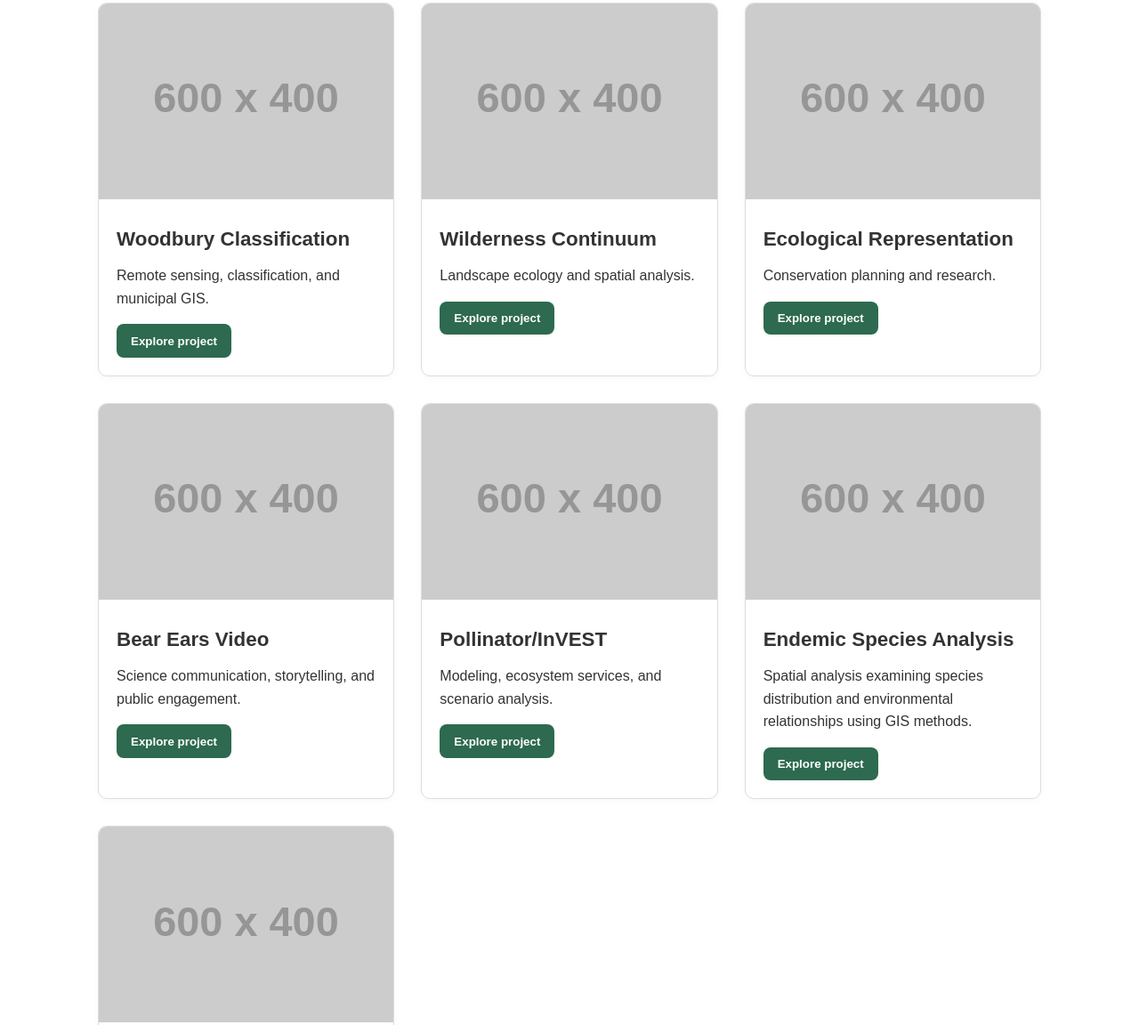
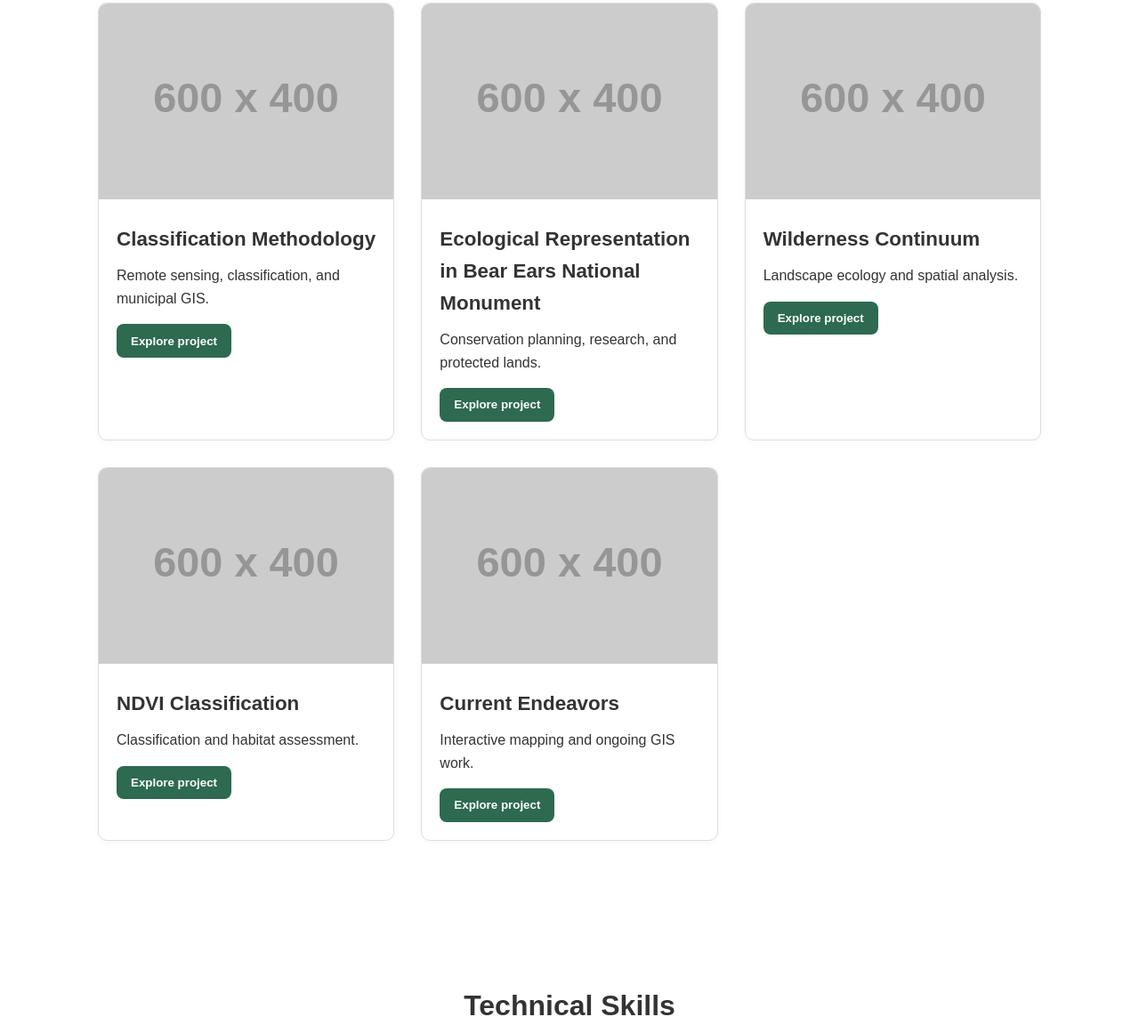
Before and after one commit to Cassandra-Clubb/CassClu-GIS-Portfolio, a plain HTML site: page index.html in a window 1280 px wide. Shown: the part 1272-2424 px from the top of the page at 89% size. Drawn offline with Linux system fonts and the light colour scheme; placeholder pictures from the web are drawn by us.

Commit message:
Update featured projects and detail dialogs

```diff
--- a/index.html
+++ b/index.html
@@ -214,6 +214,12 @@ h2 {
     background: #1d4d3a;
 }
 
+.project-button:focus-visible,
+.dialog-close:focus-visible {
+    outline: 3px solid #9bb9a8;
+    outline-offset: 3px;
+}
+
 .project-dialog {
     width: min(700px, calc(100% - 2rem));
     max-height: 85vh;
@@ -222,6 +228,7 @@ h2 {
     border: 0;
     border-radius: 12px;
     box-shadow: 0 12px 30px rgba(0,0,0,0.25);
+    overflow-y: auto;
 }
 
 .project-dialog::backdrop {
@@ -231,6 +238,7 @@ h2 {
 .project-dialog h2 {
     text-align: left;
     margin-bottom: 0.8rem;
+    padding-right: 2.5rem;
 }
 
 .project-dialog img {
@@ -372,166 +380,120 @@ Headshot photo goes here
 </section>
 
 <section id="projects">
-
 <h2>Featured Projects</h2>
 
 <div class="projects-grid">
 
-<div class="project-card">
-<img src="https://via.placeholder.com/600x400" alt="Woodbury Classification project preview">
+<article class="project-card">
+<img src="https://via.placeholder.com/600x400" alt="Classification Methodology project preview">
 <div class="project-content">
-<h3>Woodbury Classification</h3>
+<h3>Classification Methodology</h3>
 <p>Remote sensing, classification, and municipal GIS.</p>
-<button class="project-button" type="button" onclick="document.getElementById('woodbury-details').showModal()">Explore project</button>
+<button class="project-button" type="button" onclick="document.getElementById('classification-details').showModal()">Explore project</button>
 </div>
+</article>
+
+<article class="project-card">
+<img src="https://via.placeholder.com/600x400" alt="Ecological Representation in Bear Ears National Monument project preview">
+<div class="project-content">
+<h3>Ecological Representation in Bear Ears National Monument</h3>
+<p>Conservation planning, research, and protected lands.</p>
+<button class="project-button" type="button" onclick="document.getElementById('ecological-details').showModal()">Explore project</button>
 </div>
+</article>
 
-<div class="project-card">
+<article class="project-card">
 <img src="https://via.placeholder.com/600x400" alt="Wilderness Continuum project preview">
 <div class="project-content">
 <h3>Wilderness Continuum</h3>
 <p>Landscape ecology and spatial analysis.</p>
 <button class="project-button" type="button" onclick="document.getElementById('wilderness-details').showModal()">Explore project</button>
 </div>
+</article>
+
+<article class="project-card">
+<img src="https://via.placeholder.com/600x400" alt="NDVI Classification project preview">
+<div class="project-content">
+<h3>NDVI Classification</h3>
+<p>Classification and habitat assessment.</p>
+<button class="project-button" type="button" onclick="document.getElementById('ndvi-details').showModal()">Explore project</button>
 </div>
+</article>
 
-<div class="project-card">
-<img src="https://via.placeholder.com/600x400" alt="Ecological Representation project preview">
+<article class="project-card">
+<img src="https://via.placeholder.com/600x400" alt="Current Endeavors interactive mapping project preview">
 <div class="project-content">
-<h3>Ecological Representation</h3>
-<p>Conservation planning and research.</p>
-<button class="project-button" type="button" onclick="document.getElementById('ecological-details').showModal()">Explore project</button>
+<h3>Current Endeavors</h3>
+<p>Interactive mapping and ongoing GIS work.</p>
+<button class="project-button" type="button" onclick="document.getElementById('current-details').showModal()">Explore project</button>
 </div>
-</div>
-
-<div class="project-card">
-<img src="https://via.placeholder.com/600x400" alt="Bear Ears Video project preview">
-<div class="project-content">
-<h3>Bear Ears Video</h3>
-<p>Science communication, storytelling, and public engagement.</p>
-<button class="project-button" type="button" onclick="document.getElementById('bears-details').showModal()">Explore project</button>
-</div>
-</div>
-
-<div class="project-card">
-<img src="https://via.placeholder.com/600x400" alt="Pollinator/InVEST project preview">
-<div class="project-content">
-<h3>Pollinator/InVEST</h3>
-<p>Modeling, ecosystem services, and scenario analysis.</p>
-<button class="project-button" type="button" onclick="document.getElementById('pollinator-details').showModal()">Explore project</button>
-</div>
-</div>
-
-<div class="project-card">
-<img src="https://via.placeholder.com/600x400" alt="Endemic Species Analysis project preview">
-<div class="project-content">
-<h3>Endemic Species Analysis</h3>
-<p>Spatial analysis examining species distribution and environmental relationships using GIS methods.</p>
-<button class="project-button" type="button" onclick="document.getElementById('endemic-details').showModal()">Explore project</button>
-</div>
-</div>
-
-<div class="project-card">
-<img src="https://via.placeholder.com/600x400" alt="Classification Methods project preview">
-<div class="project-content">
-<h3>Classification Methods</h3>
-<p>Remote sensing project comparing classification techniques for land cover mapping.</p>
-<button class="project-button" type="button" onclick="document.getElementById('classification-details').showModal()">Explore project</button>
-</div>
-</div>
+</article>
 
 </div>
-
 </section>
 
-<dialog id="woodbury-details" class="project-dialog">
+<dialog id="classification-details" class="project-dialog">
   <button class="dialog-close" type="button" aria-label="Close project details" onclick="this.closest('dialog').close()">×</button>
-  <h2>Woodbury Classification</h2>
-  <img src="https://via.placeholder.com/1200x700" alt="Woodbury classification map preview">
-  <p>This project applied remote sensing and classification techniques to assess municipal land cover patterns and support local planning decisions.</p>
+  <h2>Classification Methodology</h2>
+  <img src="https://via.placeholder.com/1200x700" alt="Classification Methodology project image placeholder">
+  <p>This project focuses on remote sensing classification methods and their application to municipal GIS.</p>
   <div class="project-widgets">
-    <div><strong>Focus</strong>Municipal land cover</div>
-    <div><strong>Methods</strong>Remote sensing and GIS</div>
-    <div><strong>Goal</strong>Planning support</div>
+    <div><strong>Focus</strong>Remote sensing</div>
+    <div><strong>Methods</strong>Classification</div>
+    <div><strong>Application</strong>Municipal GIS</div>
+  </div>
+</dialog>
+
+<dialog id="ecological-details" class="project-dialog">
+  <button class="dialog-close" type="button" aria-label="Close project details" onclick="this.closest('dialog').close()">×</button>
+  <h2>Ecological Representation in Bear Ears National Monument</h2>
+  <img src="https://via.placeholder.com/1200x700" alt="Ecological Representation project image placeholder">
+  <p>This project focuses on conservation planning and research related to ecological representation in protected lands.</p>
+  <div class="project-widgets">
+    <div><strong>Focus</strong>Conservation planning</div>
+    <div><strong>Work</strong>Research</div>
+    <div><strong>Context</strong>Protected lands</div>
   </div>
 </dialog>
 
 <dialog id="wilderness-details" class="project-dialog">
   <button class="dialog-close" type="button" aria-label="Close project details" onclick="this.closest('dialog').close()">×</button>
   <h2>Wilderness Continuum</h2>
-  <img src="https://via.placeholder.com/1200x700" alt="Wilderness Continuum landscape analysis preview">
-  <p>This landscape ecology project explored spatial continuity and ecological thresholds across wilderness and managed lands.</p>
+  <img src="https://via.placeholder.com/1200x700" alt="Wilderness Continuum project image placeholder">
+  <p>This project explores landscape ecology questions using spatial analysis.</p>
   <div class="project-widgets">
     <div><strong>Focus</strong>Landscape ecology</div>
     <div><strong>Methods</strong>Spatial analysis</div>
-    <div><strong>Goal</strong>Ecological connectivity</div>
+    <div><strong>Topic</strong>Wilderness continuum</div>
   </div>
 </dialog>
 
-<dialog id="ecological-details" class="project-dialog">
+<dialog id="ndvi-details" class="project-dialog">
   <button class="dialog-close" type="button" aria-label="Close project details" onclick="this.closest('dialog').close()">×</button>
-  <h2>Ecological Representation</h2>
-  <img src="https://via.placeholder.com/1200x700" alt="Ecological Representation map preview">
-  <p>This project evaluated how well protected areas represent biodiversity and ecological features across a landscape.</p>
+  <h2>NDVI Classification</h2>
+  <img src="https://via.placeholder.com/1200x700" alt="NDVI Classification project image placeholder">
+  <p>This project uses NDVI classification to support habitat assessment.</p>
   <div class="project-widgets">
-    <div><strong>Focus</strong>Conservation planning</div>
-    <div><strong>Methods</strong>Conservation analysis</div>
-    <div><strong>Goal</strong>Representation assessment</div>
+    <div><strong>Focus</strong>NDVI</div>
+    <div><strong>Methods</strong>Classification</div>
+    <div><strong>Application</strong>Habitat assessment</div>
   </div>
 </dialog>
 
-<dialog id="bears-details" class="project-dialog">
+<dialog id="current-details" class="project-dialog">
   <button class="dialog-close" type="button" aria-label="Close project details" onclick="this.closest('dialog').close()">×</button>
-  <h2>Bear Ears Video</h2>
-  <img src="https://via.placeholder.com/1200x700" alt="Bear Ears storytelling project preview">
-  <p>This work combined geospatial storytelling and public engagement to communicate environmental and cultural landscape issues.</p>
+  <h2>Current Endeavors</h2>
+  <img src="https://via.placeholder.com/1200x700" alt="Current Endeavors interactive mapping project image placeholder">
+  <p>This section will feature current and ongoing work, including interactive mapping projects. Project details and examples can be added as they develop.</p>
   <div class="project-widgets">
-    <div><strong>Focus</strong>Science communication</div>
-    <div><strong>Methods</strong>Storytelling and media</div>
-    <div><strong>Goal</strong>Public engagement</div>
-  </div>
-</dialog>
-
-<dialog id="pollinator-details" class="project-dialog">
-  <button class="dialog-close" type="button" aria-label="Close project details" onclick="this.closest('dialog').close()">×</button>
-  <h2>Pollinator/InVEST</h2>
-  <img src="https://via.placeholder.com/1200x700" alt="Pollinator and InVEST workflow preview">
-  <p>This project modeled ecosystem services and explored scenarios for pollinator-supporting landscapes and land use decisions.</p>
-  <div class="project-widgets">
-    <div><strong>Focus</strong>Ecosystem services</div>
-    <div><strong>Methods</strong>Modeling and scenario analysis</div>
-    <div><strong>Goal</strong>Decision support</div>
-  </div>
-</dialog>
-
-<dialog id="endemic-details" class="project-dialog">
-  <button class="dialog-close" type="button" aria-label="Close project details" onclick="this.closest('dialog').close()">×</button>
-  <h2>Endemic Species Analysis</h2>
-  <img src="https://via.placeholder.com/1200x700" alt="Endemic species analysis map preview">
-  <p>This analysis mapped species distributions and evaluated relationships between occurrence patterns and environmental variables.</p>
-  <div class="project-widgets">
-    <div><strong>Focus</strong>Species distribution</div>
-    <div><strong>Methods</strong>Spatial analysis</div>
-    <div><strong>Goal</strong>Environmental relationships</div>
-  </div>
-</dialog>
-
-<dialog id="classification-details" class="project-dialog">
-  <button class="dialog-close" type="button" aria-label="Close project details" onclick="this.closest('dialog').close()">×</button>
-  <h2>Classification Methods</h2>
-  <img src="https://via.placeholder.com/1200x700" alt="Classification methods result preview">
-  <p>This remote sensing project compared classification techniques used for land cover mapping and assessed the strengths of each method.</p>
-  <div class="project-widgets">
-    <div><strong>Focus</strong>Land cover classification</div>
-    <div><strong>Methods</strong>Remote sensing and comparison</div>
-    <div><strong>Goal</strong>Mapping accuracy</div>
+    <div><strong>Focus</strong>Interactive mapping</div>
+    <div><strong>Status</strong>Ongoing work</div>
+    <div><strong>Topics</strong>GIS projects and exploration</div>
   </div>
 </dialog>
 
 <section id="skills">
-
 <h2>Technical Skills</h2>
-
 <div class="skills">
 <div class="skill">ArcGIS Pro</div>
 <div class="skill">ArcGIS Online</div>
@@ -541,19 +503,15 @@ Headshot photo goes here
 <div class="skill">Spatial Analysis</div>
 <div class="skill">Geodatabases</div>
 </div>
-
 </section>
 
 <section id="contact">
-
 <h2>Contact</h2>
-
 <div class="contact">
 <p>Email: Ciclubb2101@gmail.com</p>
 <p>GitHub: Cassandra-Clubb</p>
 <p>LinkedIn: TBD</p>
 </div>
-
 </section>
 
 <footer>
```
